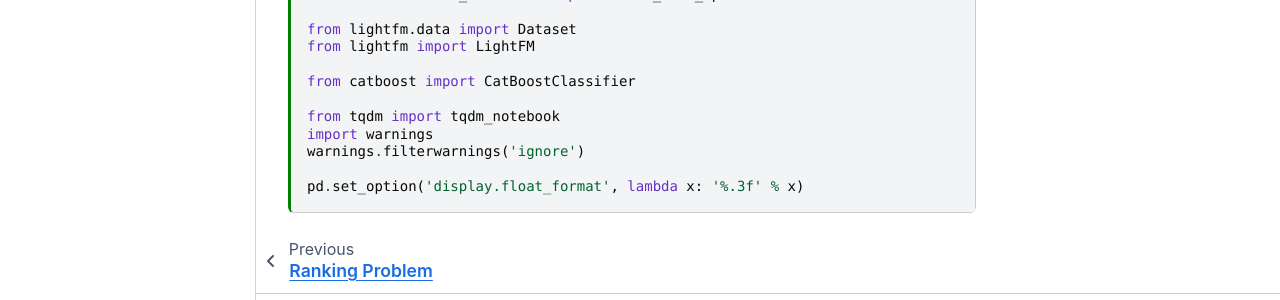
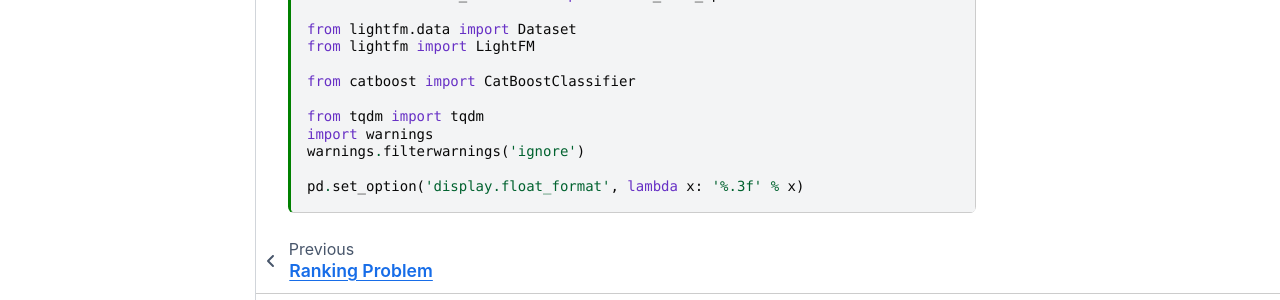
Before and after one commit to kshurik/rekkobook, a Jupyter Book: the page built from docs/chapter1/full_pipeline.md, in a window 1280 px wide and 1034 px high. Shown: the part 663-963 px from the top of the window. Built offline with Jupyter Book 1.0.4 settings and Sphinx 7.4.7 and the Sphinx Book theme 1.1.4, drawn with Linux system fonts in a browser that asks for light colours.

```diff
--- a/docs/chapter1/full_pipeline.md
+++ b/docs/chapter1/full_pipeline.md
@@ -43,7 +43,7 @@ from lightfm import LightFM
 
 from catboost import CatBoostClassifier
 
-from tqdm import tqdm_notebook
+from tqdm import tqdm
 import warnings
 warnings.filterwarnings('ignore')
 
```
Also changed, not shown: other parts of docs/chapter1/full_pipeline.md (+1 -1 lines).
